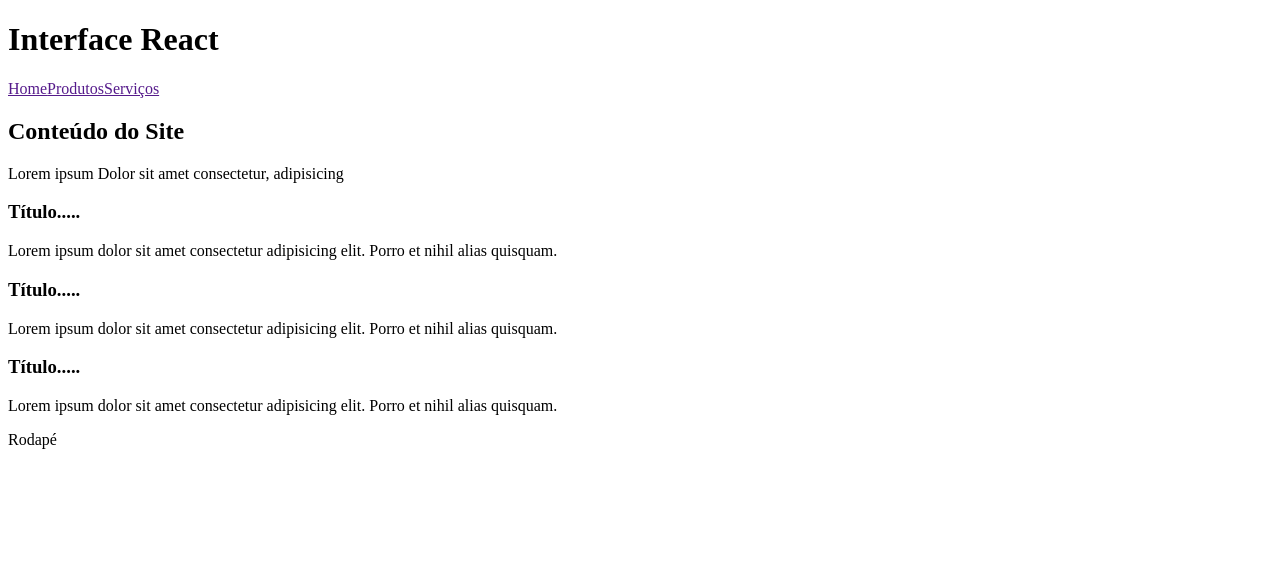
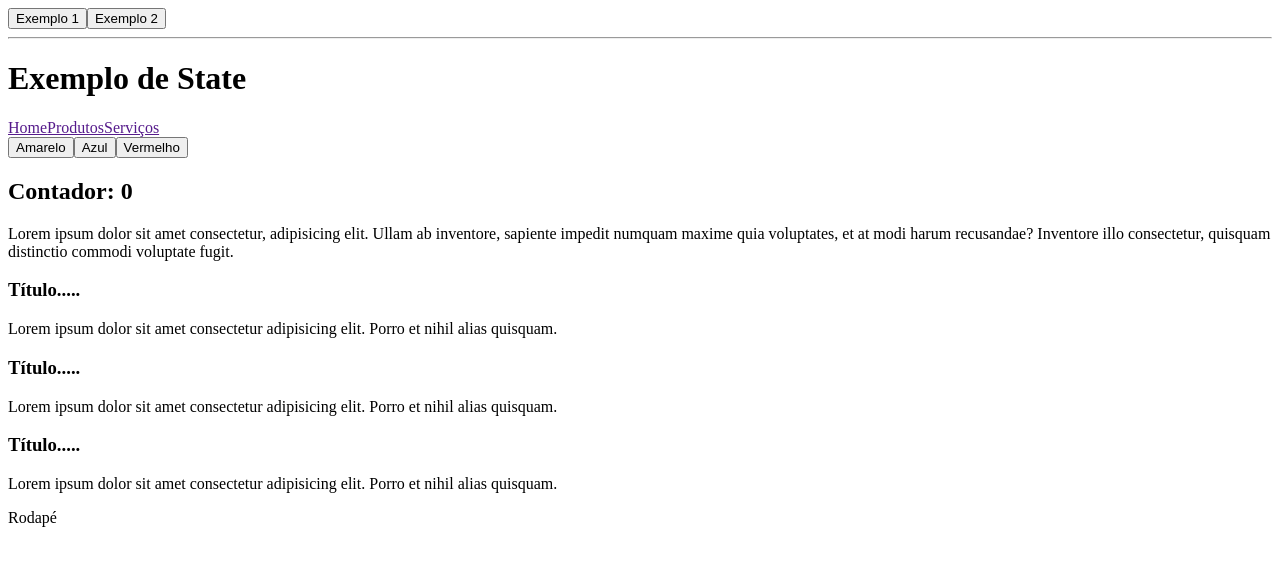
Before and after one commit to gabrielrluna/meu-app, a React (Create React App) app: page / in a window 1280 px wide. Shown: the top 566 px of the page. Built offline with nearby package versions, Linux system fonts and the light colour scheme.

Commit message:
Usando useStates

```diff
--- a/src/components/layout/Cabecalho.jsx
+++ b/src/components/layout/Cabecalho.jsx
@@ -1,9 +1,25 @@
+import { useState } from "react";
 import Menu from "./Menu";
 
 const Cabecalho = () => {
+  const exemplo2 = () => {
+    console.log("exemplo2");
+  };
+  // Aqui, definimos no useState um valor inicial (colocado entre os parênteses)
+  const [titulo, setTitulo] = useState("Exemplo de State");
+
+  const atualizaTitulo = () => {
+    setTitulo("Opa! state do título foi alterado");
+  };
+
   return (
     <header>
-      <h1>Interface React</h1>
+      <button onClick={() => console.log("exemplo1")}>Exemplo 1</button>
+      <button onClick={exemplo2}>Exemplo 2</button>
+      <hr />
+
+      {/*Aqui, aplicamos a variável de state chamada título*/}
+      <h1 onClick={atualizaTitulo}>{titulo}</h1>
       <Menu />
     </header>
   );
--- a/src/components/layout/Conteudo.jsx
+++ b/src/components/layout/Conteudo.jsx
@@ -1,10 +1,30 @@
 import Artigo from "../Artigo";
+import { useState } from "react";
+
 const Conteudo = () => {
+  const [corFundo, setCorFundo] = useState();
+  const [contador, setContador] = useState(0);
+
+  const fundoAmarelo = () => setCorFundo("#FFEE71");
+  const fundoAzul = () => setCorFundo("lightblue");
+  const fundoVermelho = () => setCorFundo("lightpink");
+
+  const atualizaContagem = () => setContador(contador + 1);
+
   return (
-    <main>
+    <main style={{ backgroundColor: corFundo }}>
+      <button onMouseOver={fundoAmarelo}>Amarelo</button>
+      <button onMouseOver={fundoAzul}>Azul</button>
+      <button onMouseOver={fundoVermelho}>Vermelho</button>
+
       <section>
-        <h2>Conteúdo do Site</h2>
-        <p>Lorem ipsum Dolor sit amet consectetur, adipisicing</p>
+        <h2 onClick={atualizaContagem}>Contador: {contador}</h2>
+        <p>
+          Lorem ipsum dolor sit amet consectetur, adipisicing elit. Ullam ab
+          inventore, sapiente impedit numquam maxime quia voluptates, et at modi
+          harum recusandae? Inventore illo consectetur, quisquam distinctio
+          commodi voluptate fugit.
+        </p>
 
         <Artigo />
         <Artigo />
```
Also changed, not shown: 1 other file (tests, documents, lock files or other folders).
